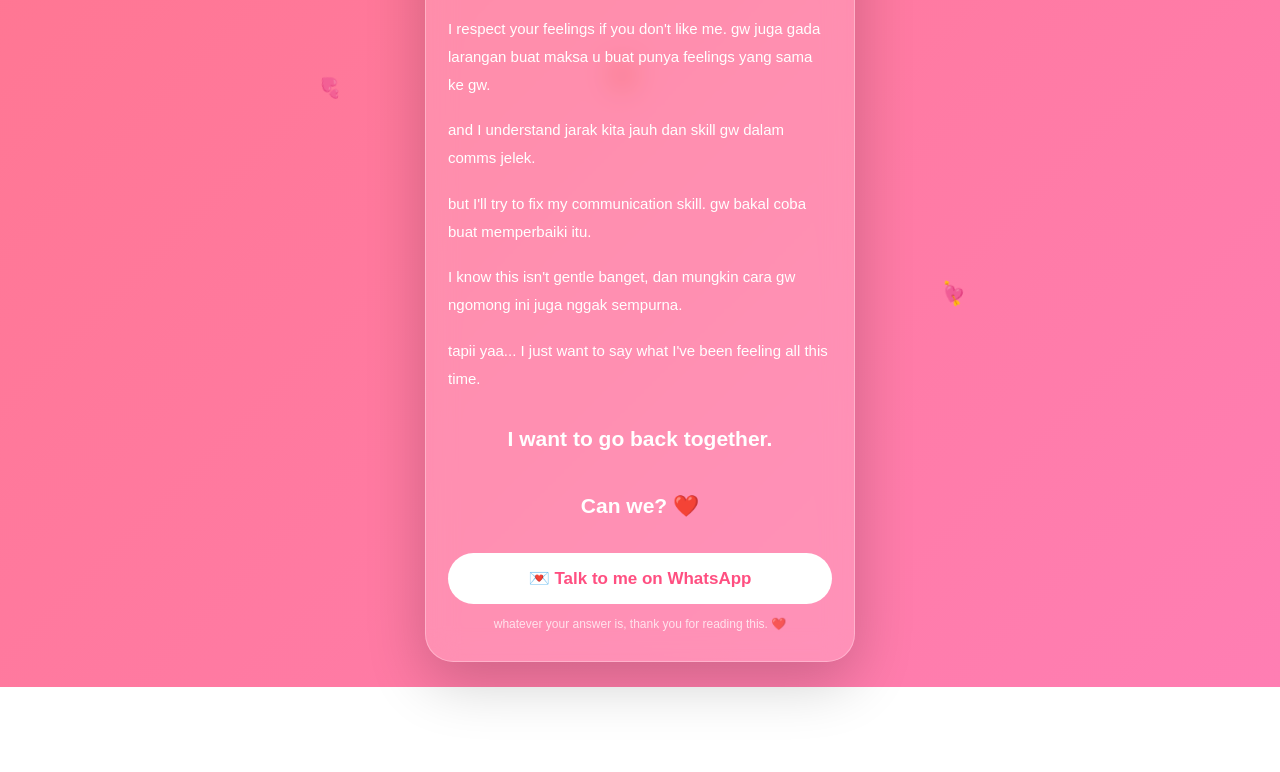
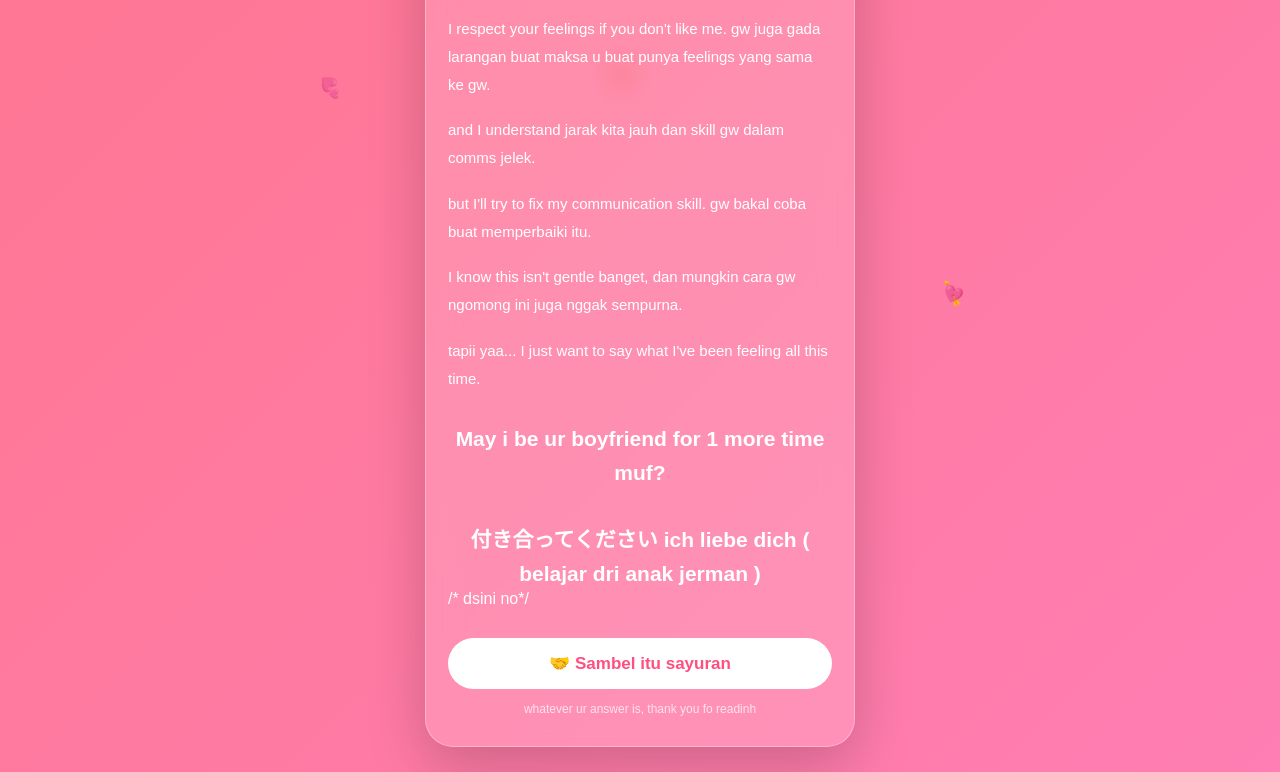
Before and after one commit to Arzsss/hehe, a plain HTML site: page index.html in a window 1280 px wide. Shown: the part 477-1249 px from the top of the page. Before the commit the page ends 1164 px from the top, so only its background shows below. Drawn offline with Linux system fonts and the light colour scheme.

Commit message:
Update index.html

```diff
--- a/index.html
+++ b/index.html
@@ -165,28 +165,24 @@ h1 {
             what I've been feeling all this time.
         </p>
         <div class="final">
-            I want to go back together.
+            May i be ur boyfriend for 1 more time muf?
             <br><br>
-            Can we? ❤️
+            付き合ってください ich liebe dich ( belajar dri anak jerman )
         </div>
     </div>
-    <!--
-    GANTI NOMOR DI BAWAH
-    Contoh:
-    628123456789
-    JANGAN pakai:
-    +628123456789
-    -->
+
+/* dsini no*/
+
     <a
         class="whatsapp"
         href="https://wa.me/628123456789"
         target="_blank"
     >
-        💌 Talk to me on WhatsApp
+        🤝 Sambel itu sayuran
     </a>
     <div class="small">
-        whatever your answer is,
-        thank you for reading this. ❤️
+        whatever ur answer is,
+        thank you fo readinh
     </div>
 </div>
 <script>
```
